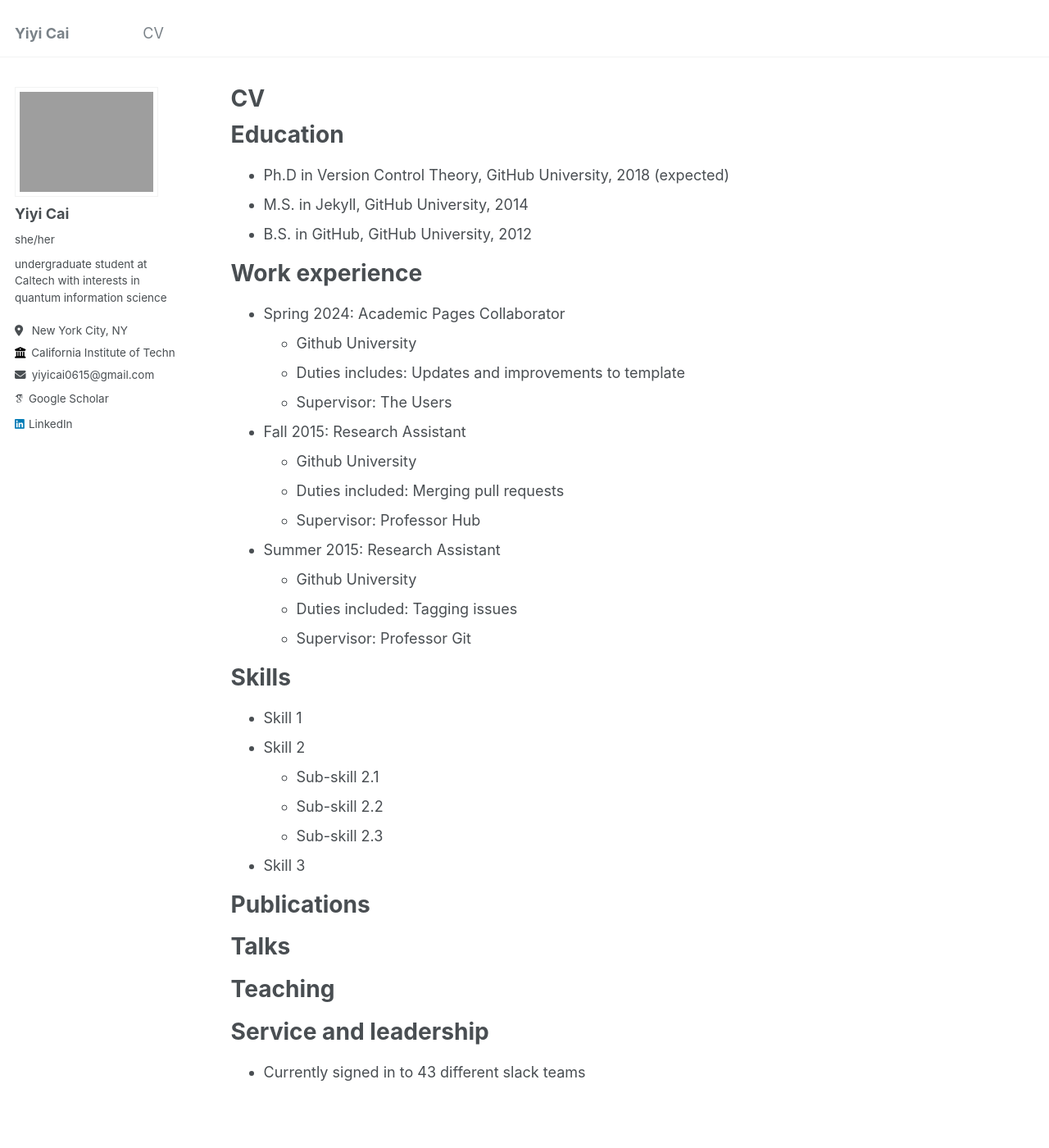
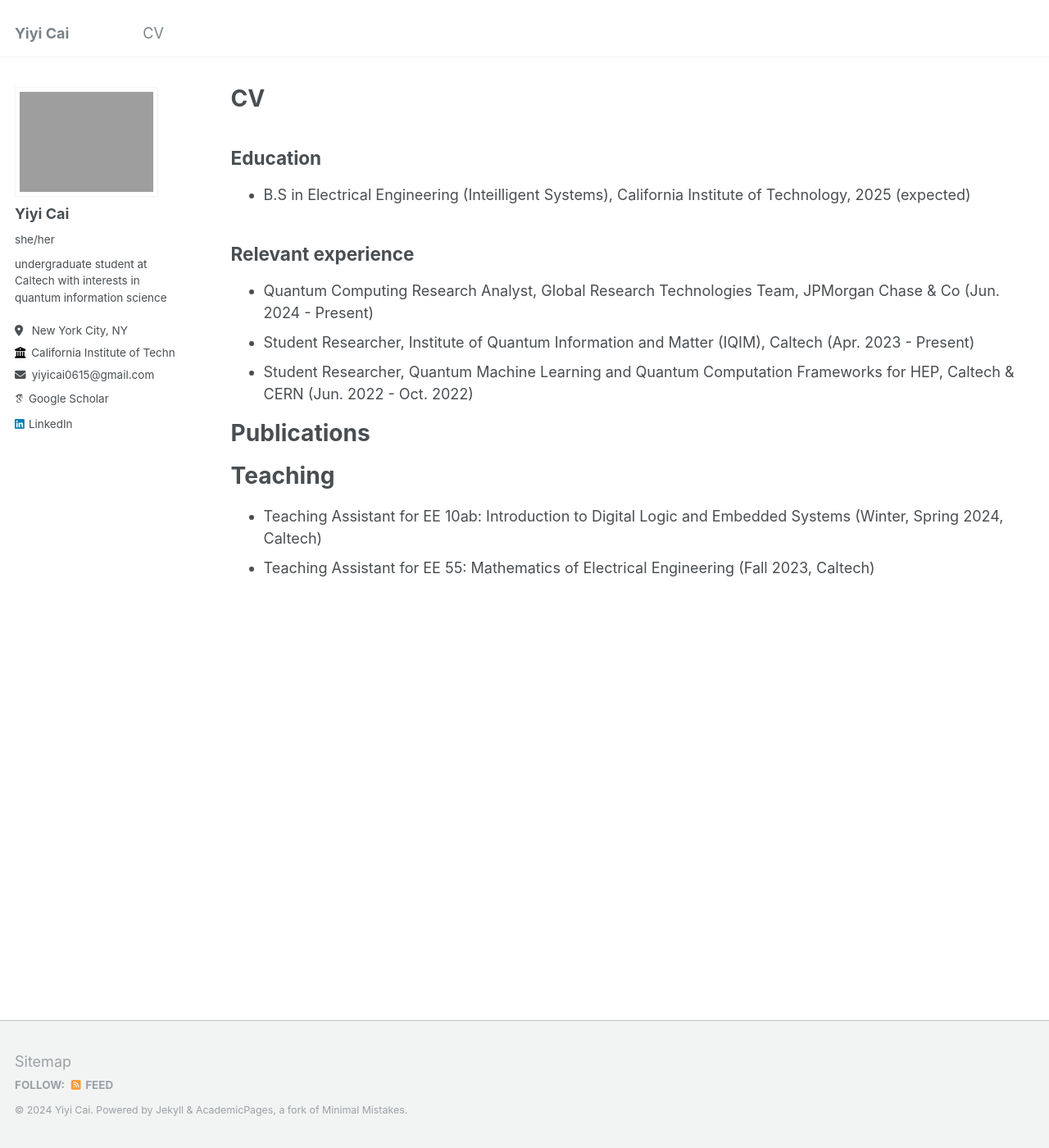
Before and after one commit to Yiyi-Cai/yiyi-cai.github.io, a Jekyll site: the page built from _pages/cv.md, in a window 1280 px wide and 1400 px high. Shown: the whole window at 82% size. Built offline with Jekyll 4.4.1, drawn with Linux system fonts in a browser that asks for light colours; some web fonts are replaced.

Commit message:
Update cv.md

```diff
--- a/_pages/cv.md
+++ b/_pages/cv.md
@@ -10,36 +10,15 @@ redirect_from:
 {% include base_path %}
 
 Education
-======
-* Ph.D in Version Control Theory, GitHub University, 2018 (expected)
-* M.S. in Jekyll, GitHub University, 2014
-* B.S. in GitHub, GitHub University, 2012
+-----
+* B.S in Electrical Engineering (Inteilligent Systems), California Institute of Technology, 2025 (expected)
 
-Work experience
-======
-* Spring 2024: Academic Pages Collaborator
-  * Github University
-  * Duties includes: Updates and improvements to template
-  * Supervisor: The Users
 
-* Fall 2015: Research Assistant
-  * Github University
-  * Duties included: Merging pull requests
-  * Supervisor: Professor Hub
-
-* Summer 2015: Research Assistant
-  * Github University
-  * Duties included: Tagging issues
-  * Supervisor: Professor Git
-
-Skills
-======
-* Skill 1
-* Skill 2
-  * Sub-skill 2.1
-  * Sub-skill 2.2
-  * Sub-skill 2.3
-* Skill 3
+Relevant experience
+------
+* Quantum Computing Research Analyst, Global Research Technologies Team, JPMorgan Chase & Co (Jun. 2024 - Present)
+* Student Researcher, Institute of Quantum Information and Matter (IQIM), Caltech (Apr. 2023 - Present)
+* Student Researcher, Quantum Machine Learning and Quantum Computation Frameworks for HEP, Caltech & CERN (Jun. 2022 - Oct. 2022)
 
 Publications
 ======
@@ -47,18 +26,8 @@ Publications
     {% include archive-single-cv.html %}
   {% endfor %}</ul>
 
-Talks
-======
-  <ul>{% for post in site.talks reversed %}
-    {% include archive-single-talk-cv.html  %}
-  {% endfor %}</ul>
 
 Teaching
 ======
-  <ul>{% for post in site.teaching reversed %}
-    {% include archive-single-cv.html %}
-  {% endfor %}</ul>
-
-Service and leadership
-======
-* Currently signed in to 43 different slack teams
+* Teaching Assistant for EE 10ab: Introduction to Digital Logic and Embedded Systems (Winter, Spring 2024, Caltech)
+* Teaching Assistant for EE 55: Mathematics of Electrical Engineering (Fall 2023, Caltech)
```
